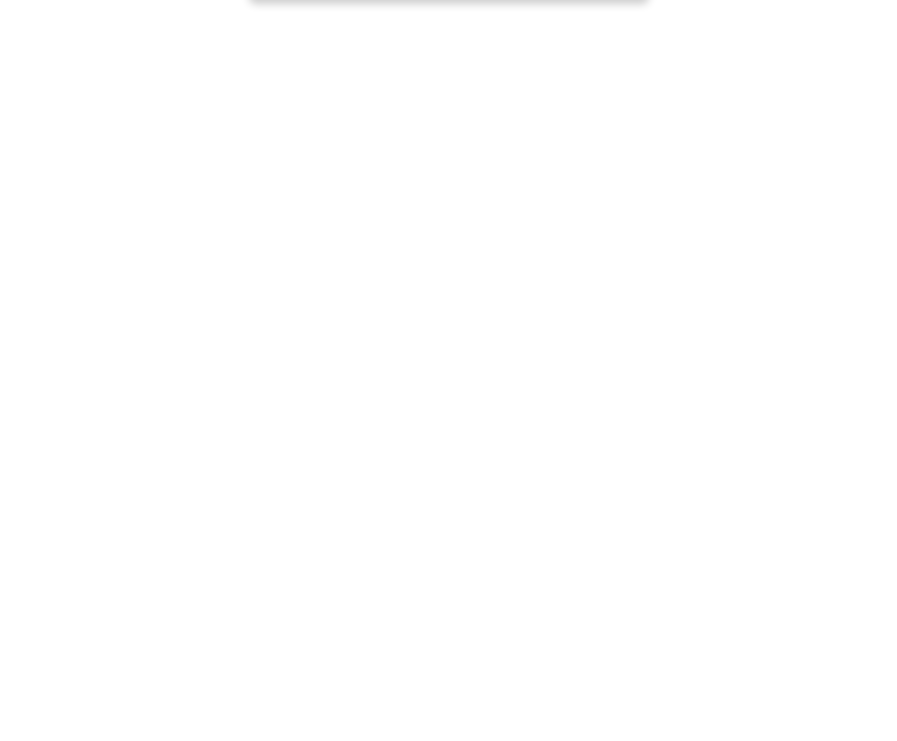
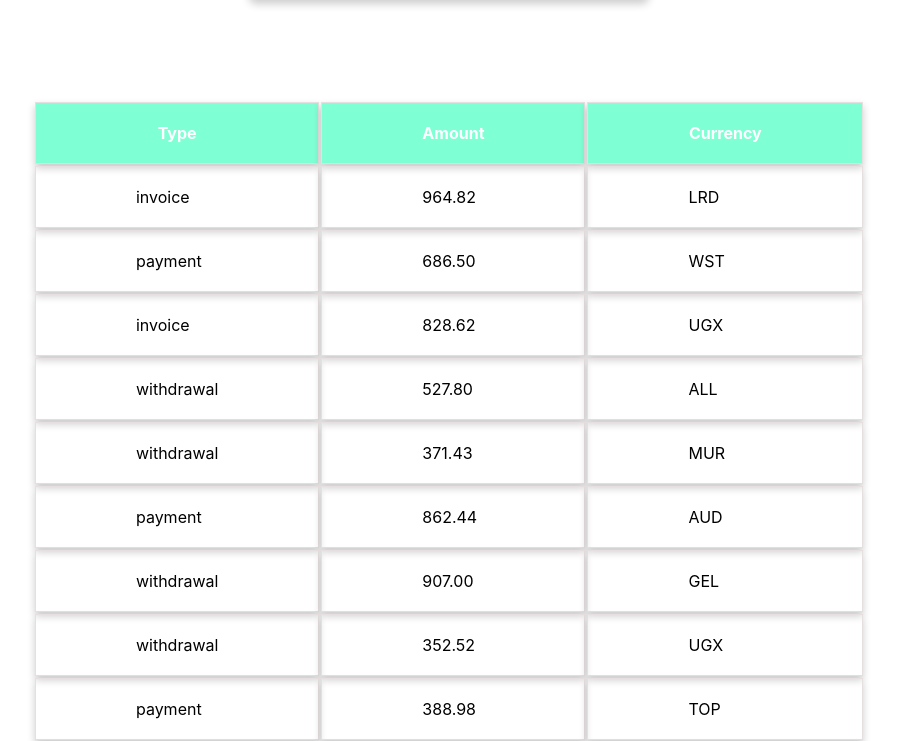
Before and after one commit to OlegShinka/goit-react-hw-01-components, a React (Create React App) app: page / in a window 1280 px wide. Shown: the part 1236-1977 px from the top of the page, without its empty margins (191-1088 px from the left). Before the commit the page ends 1336 px from the top, so only its background shows below. Built offline with nearby package versions, Linux system fonts and the light colour scheme.

Commit message:
transaction

```diff
--- a/src/components/App.jsx
+++ b/src/components/App.jsx
@@ -1,9 +1,11 @@
 import { Profile } from './profile/profile';
 import { Statistics } from './statistics/statistics';
 import { FriendList } from './friendlist/friendlist';
-import user from '../data/user.json';
-import data from '../data/data.json';
-import friends from '../data/friends.json';
+import { TransactionHistory } from './transactions/transactionHistory';
+import user from 'data/user.json';
+import data from 'data/data.json';
+import friends from 'data/friends.json';
+import transactions from 'data/transactions.json';
 
 export const App = () => {
   return (
@@ -17,6 +19,7 @@
       />
       <Statistics data={data} />
       <FriendList friends={friends} />
+      <TransactionHistory transactions={transactions} />
     </div>
   );
 };
--- /dev/null
+++ b/src/components/statistics/colorRandom.js
@@ -0,0 +1,6 @@
+function getRandomHexColor() {
+  return `#${Math.floor(Math.random() * 16777215)
+    .toString(16)
+    .padStart(6, 0)}`;
+}
+export default getRandomHexColor;
--- /dev/null
+++ b/src/components/transactions/transaction.jsx
@@ -0,0 +1,9 @@
+export const Transaction = ({ type, amount, currency }) => {
+  return (
+    <tr>
+      <td>{type}</td>
+      <td>{amount}</td>
+      <td>{currency}</td>
+    </tr>
+  );
+};
--- /dev/null
+++ b/src/components/transactions/transactionHistory.jsx
@@ -0,0 +1,26 @@
+import { Transaction } from './transaction';
+import css from '../transactions/transactionHistory.module.css';
+export const TransactionHistory = ({ transactions }) => {
+  return (
+    <table class={css.transactionHistory}>
+      <thead>
+        <tr>
+          <th className={css.headItem}>Type</th>
+          <th className={css.headItem}>Amount</th>
+          <th className={css.headItem}>Currency</th>
+        </tr>
+      </thead>
+
+      <tbody>
+        {transactions.map(item => (
+          <Transaction
+            key={item.id}
+            type={item.type}
+            amount={item.amount}
+            currency={item.currency}
+          />
+        ))}
+      </tbody>
+    </table>
+  );
+};
--- /dev/null
+++ b/src/components/transactions/transactionHistory.module.css
@@ -0,0 +1,17 @@
+.transactionHistory {
+    margin: 0 auto;
+}
+
+.headItem {
+    background-color: #7fffd4;
+    color: #ffff;
+    margin: 0;
+}
+
+table th,
+table td {
+    padding: 20px 100px;
+    border: 1px solid #e6dfdf;
+    box-shadow: 0 4px 8px rgba(0, 0, 0, 0.2);
+
+}
--- /dev/null
+++ b/src/data/transactions.json
@@ -0,0 +1,122 @@
+[
+  {
+    "id": "1e0700a2-5183-4291-85cc-2065a036a683",
+    "type": "invoice",
+    "amount": "964.82",
+    "currency": "LRD"
+  },
+  {
+    "id": "a30f821b-4d25-4ff0-abdd-e340b3f0dd2b",
+    "type": "payment",
+    "amount": "686.50",
+    "currency": "WST"
+  },
+  {
+    "id": "44dca67a-8e5a-4798-bf8e-b15efd4e1abd",
+    "type": "invoice",
+    "amount": "828.62",
+    "currency": "UGX"
+  },
+  {
+    "id": "ea8ed3dc-2b68-4a53-905a-53ecb0adef33",
+    "type": "withdrawal",
+    "amount": "527.80",
+    "currency": "ALL"
+  },
+  {
+    "id": "ea76146a-0b00-4b80-bc02-a8c822176712",
+    "type": "withdrawal",
+    "amount": "371.43",
+    "currency": "MUR"
+  },
+  {
+    "id": "63ca02f9-d637-46b5-9237-f3b24425e029",
+    "type": "payment",
+    "amount": "862.44",
+    "currency": "AUD"
+  },
+  {
+    "id": "ed0263e8-59a5-4bf1-87e0-2bb88e53dc34",
+    "type": "withdrawal",
+    "amount": "907.00",
+    "currency": "GEL"
+  },
+  {
+    "id": "6013bad0-750c-4691-8bc2-d8f2b43969c4",
+    "type": "withdrawal",
+    "amount": "352.52",
+    "currency": "UGX"
+  },
+  {
+    "id": "252c7be4-8b06-4fa7-8d42-61fb835b70d5",
+    "type": "payment",
+    "amount": "388.98",
+    "currency": "TOP"
+  },
+  {
+    "id": "4eaab41b-b967-40ac-82ed-85fc66f646f1",
+    "type": "deposit",
+    "amount": "103.10",
+    "currency": "BWP"
+  },
+  {
+    "id": "9648a350-8469-42d5-8bf3-18090de5fe67",
+    "type": "withdrawal",
+    "amount": "322.32",
+    "currency": "MRO"
+  },
+  {
+    "id": "9c5c25fb-1a95-4b2f-8d1f-4c4426d677cc",
+    "type": "invoice",
+    "amount": "14.79",
+    "currency": "PYG"
+  },
+  {
+    "id": "43ef232c-80e9-4d6f-b48a-b22405620de3",
+    "type": "payment",
+    "amount": "904.86",
+    "currency": "CHF"
+  },
+  {
+    "id": "5161682e-e620-4019-ab0a-24ceb10fbd20",
+    "type": "withdrawal",
+    "amount": "307.08",
+    "currency": "NOK"
+  },
+  {
+    "id": "7b119d71-42e6-4c42-a141-6818b07bb9ff",
+    "type": "invoice",
+    "amount": "275.07",
+    "currency": "AWG"
+  },
+  {
+    "id": "a4f65722-65c4-4c28-b1f4-b8ed988bb205",
+    "type": "deposit",
+    "amount": "213.10",
+    "currency": "STD"
+  },
+  {
+    "id": "c6e5784b-0ca3-48d6-86e5-b5128af5a523",
+    "type": "invoice",
+    "amount": "116.11",
+    "currency": "CUP CUC"
+  },
+  {
+    "id": "c9ebed6a-3a02-4b49-ac0d-0534b51f2bfd",
+    "type": "invoice",
+    "amount": "878.67",
+    "currency": "HKD"
+  },
+  {
+    "id": "a4a98b0e-b22c-438b-9f83-de2df52110c8",
+    "type": "invoice",
+    "amount": "725.03",
+    "currency": "UYU UYI"
+  },
+  {
+    "id": "b39bfa7a-0166-4c47-94d6-87d20590f746",
+    "type": "payment",
+    "amount": "405.45",
+    "currency": "MDL"
+  }
+]
```
